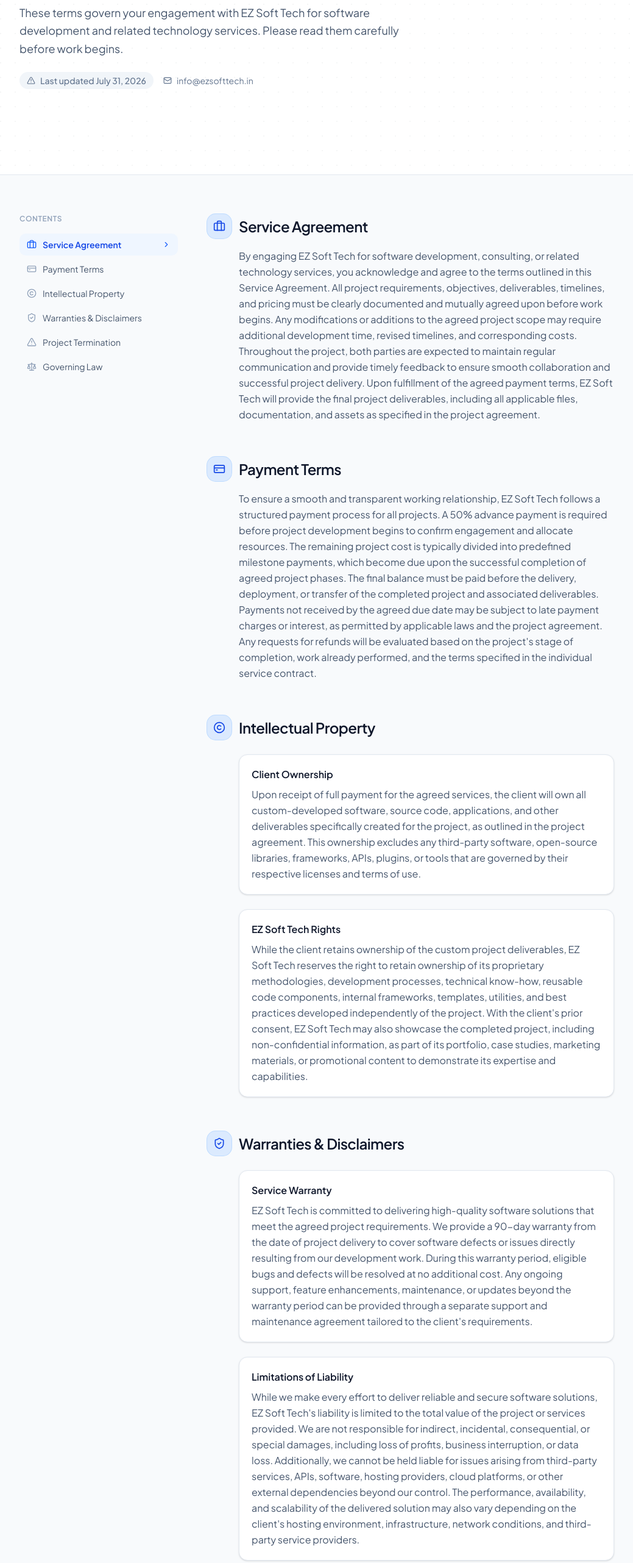
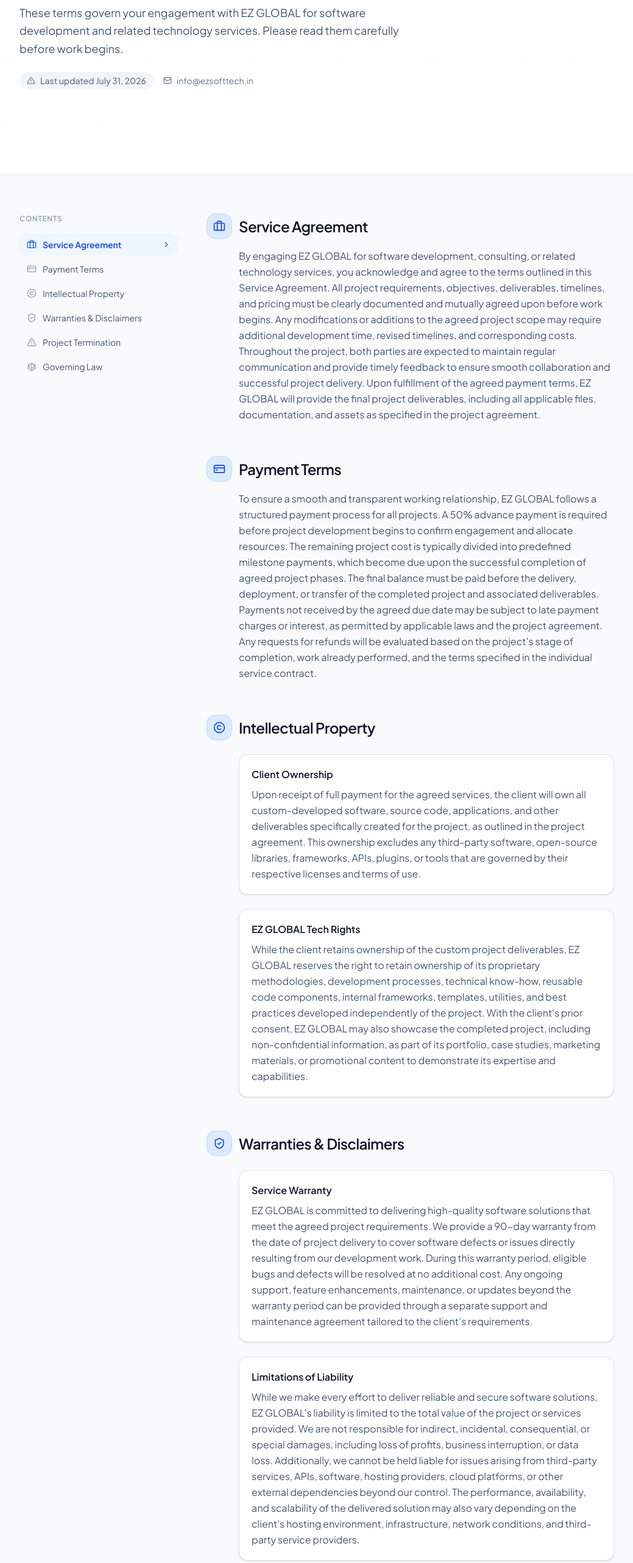
Before and after one commit to kovid2375/EzSoftTech-Web, a Next.js app: page /terms-of-service in a window 1280 px wide. Shown: the part 234-2797 px from the top of the page at 61% size, without its empty margins (120-1159 px from the left). Built offline with nearby package versions, Linux system fonts and the light colour scheme.

Commit message:
feat: add Terms of Service, Careers, and Support pages

```diff
--- a/src/app/careers/page.tsx
+++ b/src/app/careers/page.tsx
@@ -36,7 +36,7 @@
     title: "Backend Developer",
     department: "Engineering",
     type: "Full-time",
-    location: "Bilaspur / Remote",
+    location: "Raipur / Remote",
     icon: Rocket,
     description: "Design and scale robust microservices, database architectures, and API endpoints.",
     requirements: ["Strong Node.js/Python/Go experience", "Database design & optimization", "Cloud & Docker basics"],
@@ -45,7 +45,7 @@
     title: "UI /UX Developer",
     department: "Design",
     type: "Full-time",
-    location: "Bilaspur / Remote",
+    location: "Raipur / Remote",
     icon: Layout,
     description: "Design pixel-perfect interfaces, user flows, wireframes, and design systems.",
     requirements: ["Figma & Adobe Creative Suite", "Design system architecture", "User research & prototyping"],
--- a/src/app/support/page.tsx
+++ b/src/app/support/page.tsx
@@ -257,9 +257,9 @@
           <div className="flex flex-col items-center justify-between gap-4 sm:flex-row">
             <p className="flex items-center gap-2">
               <Headphones className="h-4 w-4 text-[#0951DE]" />
-              EZ Soft Tech Support
+              EZ GLOBAL Support
             </p>
-            <p>© {new Date().getFullYear()} EZ Soft Tech. All rights reserved.</p>
+            <p>© {new Date().getFullYear()} EZ GLOBAL. All rights reserved.</p>
           </div>
         </div>
       </footer>
--- a/src/app/terms-of-service/page.tsx
+++ b/src/app/terms-of-service/page.tsx
@@ -31,13 +31,13 @@
     id: 'service-agreement',
     title: 'Service Agreement',
     icon: Briefcase,
-    body: 'By engaging EZ Soft Tech for software development, consulting, or related technology services, you acknowledge and agree to the terms outlined in this Service Agreement. All project requirements, objectives, deliverables, timelines, and pricing must be clearly documented and mutually agreed upon before work begins. Any modifications or additions to the agreed project scope may require additional development time, revised timelines, and corresponding costs. Throughout the project, both parties are expected to maintain regular communication and provide timely feedback to ensure smooth collaboration and successful project delivery. Upon fulfillment of the agreed payment terms, EZ Soft Tech will provide the final project deliverables, including all applicable files, documentation, and assets as specified in the project agreement.',
+    body: 'By engaging EZ GLOBAL for software development, consulting, or related technology services, you acknowledge and agree to the terms outlined in this Service Agreement. All project requirements, objectives, deliverables, timelines, and pricing must be clearly documented and mutually agreed upon before work begins. Any modifications or additions to the agreed project scope may require additional development time, revised timelines, and corresponding costs. Throughout the project, both parties are expected to maintain regular communication and provide timely feedback to ensure smooth collaboration and successful project delivery. Upon fulfillment of the agreed payment terms, EZ GLOBAL will provide the final project deliverables, including all applicable files, documentation, and assets as specified in the project agreement.',
   },
   {
     id: 'payment-terms',
     title: 'Payment Terms',
     icon: CreditCard,
-    body: 'To ensure a smooth and transparent working relationship, EZ Soft Tech follows a structured payment process for all projects. A 50% advance payment is required before project development begins to confirm engagement and allocate resources. The remaining project cost is typically divided into predefined milestone payments, which become due upon the successful completion of agreed project phases. The final balance must be paid before the delivery, deployment, or transfer of the completed project and associated deliverables. Payments not received by the agreed due date may be subject to late payment charges or interest, as permitted by applicable laws and the project agreement. Any requests for refunds will be evaluated based on the project\'s stage of completion, work already performed, and the terms specified in the individual service contract.',
+    body: 'To ensure a smooth and transparent working relationship, EZ GLOBAL follows a structured payment process for all projects. A 50% advance payment is required before project development begins to confirm engagement and allocate resources. The remaining project cost is typically divided into predefined milestone payments, which become due upon the successful completion of agreed project phases. The final balance must be paid before the delivery, deployment, or transfer of the completed project and associated deliverables. Payments not received by the agreed due date may be subject to late payment charges or interest, as permitted by applicable laws and the project agreement. Any requests for refunds will be evaluated based on the project\'s stage of completion, work already performed, and the terms specified in the individual service contract.',
   },
   {
     id: 'intellectual-property',
@@ -49,8 +49,8 @@
         body: 'Upon receipt of full payment for the agreed services, the client will own all custom-developed software, source code, applications, and other deliverables specifically created for the project, as outlined in the project agreement. This ownership excludes any third-party software, open-source libraries, frameworks, APIs, plugins, or tools that are governed by their respective licenses and terms of use.',
       },
       {
-        title: 'EZ Soft Tech Rights',
-        body: "While the client retains ownership of the custom project deliverables, EZ Soft Tech reserves the right to retain ownership of its proprietary methodologies, development processes, technical know-how, reusable code components, internal frameworks, templates, utilities, and best practices developed independently of the project. With the client's prior consent, EZ Soft Tech may also showcase the completed project, including non-confidential information, as part of its portfolio, case studies, marketing materials, or promotional content to demonstrate its expertise and capabilities.",
+        title: 'EZ GLOBAL Tech Rights',
+        body: "While the client retains ownership of the custom project deliverables, EZ GLOBAL reserves the right to retain ownership of its proprietary methodologies, development processes, technical know-how, reusable code components, internal frameworks, templates, utilities, and best practices developed independently of the project. With the client's prior consent, EZ GLOBAL may also showcase the completed project, including non-confidential information, as part of its portfolio, case studies, marketing materials, or promotional content to demonstrate its expertise and capabilities.",
       },
     ],
   },
@@ -61,11 +61,11 @@
     subsections: [
       {
         title: 'Service Warranty',
-        body: 'EZ Soft Tech is committed to delivering high-quality software solutions that meet the agreed project requirements. We provide a 90-day warranty from the date of project delivery to cover software defects or issues directly resulting from our development work. During this warranty period, eligible bugs and defects will be resolved at no additional cost. Any ongoing support, feature enhancements, maintenance, or updates beyond the warranty period can be provided through a separate support and maintenance agreement tailored to the client\'s requirements.',
+        body: 'EZ GLOBAL is committed to delivering high-quality software solutions that meet the agreed project requirements. We provide a 90-day warranty from the date of project delivery to cover software defects or issues directly resulting from our development work. During this warranty period, eligible bugs and defects will be resolved at no additional cost. Any ongoing support, feature enhancements, maintenance, or updates beyond the warranty period can be provided through a separate support and maintenance agreement tailored to the client\'s requirements.',
       },
       {
         title: 'Limitations of Liability',
-        body: "While we make every effort to deliver reliable and secure software solutions, EZ Soft Tech's liability is limited to the total value of the project or services provided. We are not responsible for indirect, incidental, consequential, or special damages, including loss of profits, business interruption, or data loss. Additionally, we cannot be held liable for issues arising from third-party services, APIs, software, hosting providers, cloud platforms, or other external dependencies beyond our control. The performance, availability, and scalability of the delivered solution may also vary depending on the client's hosting environment, infrastructure, network conditions, and third-party service providers.",
+        body: "While we make every effort to deliver reliable and secure software solutions, EZ GLOBAL's liability is limited to the total value of the project or services provided. We are not responsible for indirect, incidental, consequential, or special damages, including loss of profits, business interruption, or data loss. Additionally, we cannot be held liable for issues arising from third-party services, APIs, software, hosting providers, cloud platforms, or other external dependencies beyond our control. The performance, availability, and scalability of the delivered solution may also vary depending on the client's hosting environment, infrastructure, network conditions, and third-party service providers.",
       },
     ],
   },
@@ -73,13 +73,13 @@
     id: 'project-termination',
     title: 'Project Termination',
     icon: AlertTriangle,
-    body: "Either the client or EZ Soft Tech may terminate a project by providing 30 days' written notice, provided the project is not subject to critical deadlines or other contractual obligations requiring continued engagement. Either party may also terminate the agreement immediately in the event of a material breach of contract, including but not limited to non-payment, failure to meet agreed obligations, or violation of the terms and conditions. In the event of termination, the client shall be responsible for payment of all work completed, approved milestones, and any expenses incurred up to the effective date of termination. Upon receipt of all outstanding payments, EZ Soft Tech will deliver the completed work, project assets, and relevant documentation produced up to the termination date, in accordance with the agreed project scope and contractual terms.",
+    body: "Either the client or EZ GLOBAL may terminate a project by providing 30 days' written notice, provided the project is not subject to critical deadlines or other contractual obligations requiring continued engagement. Either party may also terminate the agreement immediately in the event of a material breach of contract, including but not limited to non-payment, failure to meet agreed obligations, or violation of the terms and conditions. In the event of termination, the client shall be responsible for payment of all work completed, approved milestones, and any expenses incurred up to the effective date of termination. Upon receipt of all outstanding payments, EZ GLOBAL will deliver the completed work, project assets, and relevant documentation produced up to the termination date, in accordance with the agreed project scope and contractual terms.",
   },
   {
     id: 'governing-law',
     title: 'Governing Law',
     icon: Scale,
-    body: 'These Terms and Conditions shall be governed by and interpreted in accordance with the laws of India. Any dispute, claim, or controversy arising out of or relating to these terms, the services provided by EZ Soft Tech, or any related agreement shall first be resolved through good-faith discussions and mutual negotiation between the parties. If a resolution cannot be reached amicably, the dispute shall be referred to arbitration in Bilaspur, Chhattisgarh, in accordance with the provisions of the Arbitration and Conciliation Act, 1996, as amended from time to time. The decision of the arbitrator shall be final and binding on both parties. Subject to the foregoing, the courts located in Bilaspur, Chhattisgarh, India, shall have exclusive jurisdiction over any matters arising under these terms where applicable.',
+    body: 'These Terms and Conditions shall be governed by and interpreted in accordance with the laws of India. Any dispute, claim, or controversy arising out of or relating to these terms, the services provided by EZ GLOBAL, or any related agreement shall first be resolved through good-faith discussions and mutual negotiation between the parties. If a resolution cannot be reached amicably, the dispute shall be referred to arbitration in Raipur, Chhattisgarh, in accordance with the provisions of the Arbitration and Conciliation Act, 1996, as amended from time to time. The decision of the arbitrator shall be final and binding on both parties. Subject to the foregoing, the courts located in Raipur, Chhattisgarh, India, shall have exclusive jurisdiction over any matters arising under these terms where applicable.',
   },
 ];
 
@@ -144,7 +144,7 @@
             Terms of <span className="text-blue-600">Service</span>
           </h1>
           <p className="mt-4 max-w-2xl text-lg leading-relaxed text-slate-600">
-            These terms govern your engagement with EZ Soft Tech for software
+            These terms govern your engagement with EZ GLOBAL for software
             development and related technology services. Please read them
             carefully before work begins.
           </p>
@@ -266,7 +266,7 @@
                   </h3>
                   <p className="mt-1 text-sm text-slate-600">
                     We're happy to clarify any part of these terms and how they
-                    apply to your engagement with EZ Soft Tech.
+                    apply to your engagement with EZ GLOBAL.
                   </p>
                 </div>
                 <Link
@@ -290,7 +290,7 @@
               <Scale className="h-4 w-4 text-blue-600" />
               Clear terms, fair engagement.
             </p>
-            <p>© {new Date().getFullYear()} EZ Soft Tech. All rights reserved.</p>
+            <p>© {new Date().getFullYear()} EZ GLOBAL. All rights reserved.</p>
           </div>
         </div>
       </footer>
```
